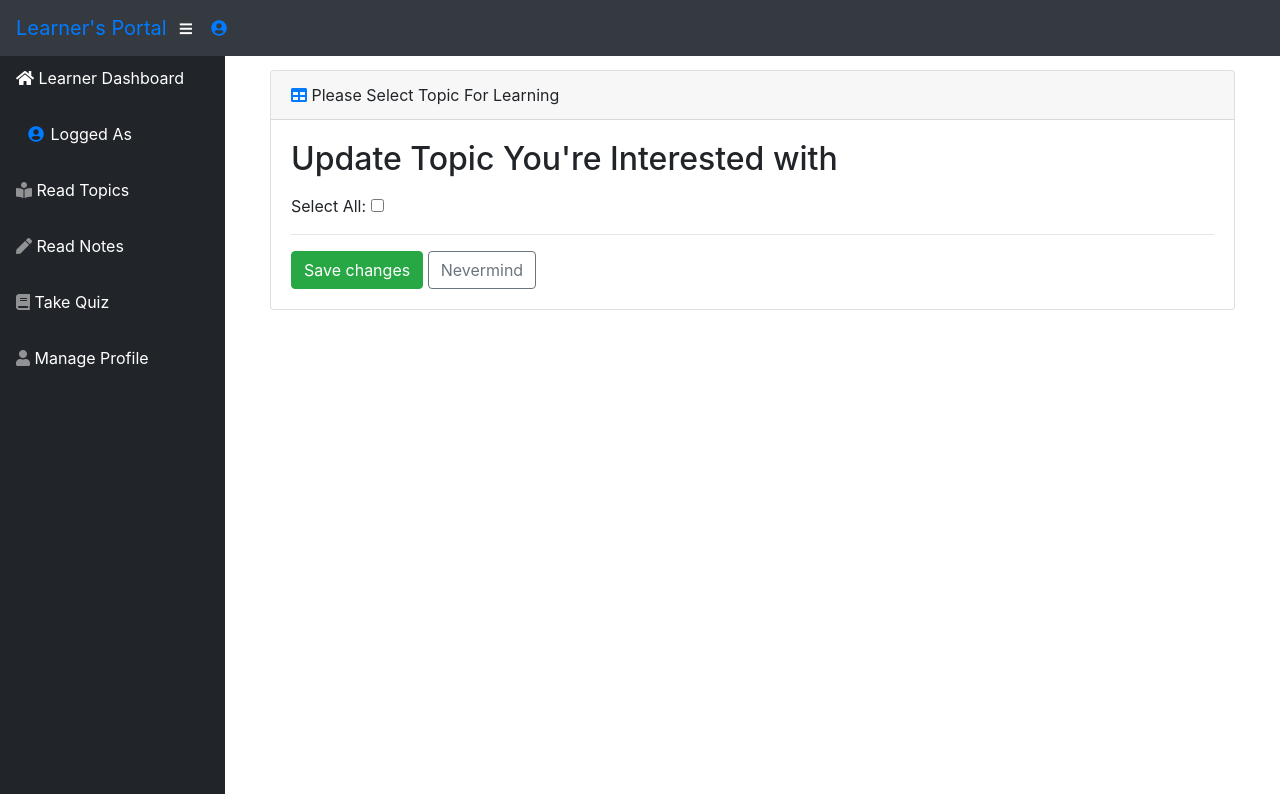
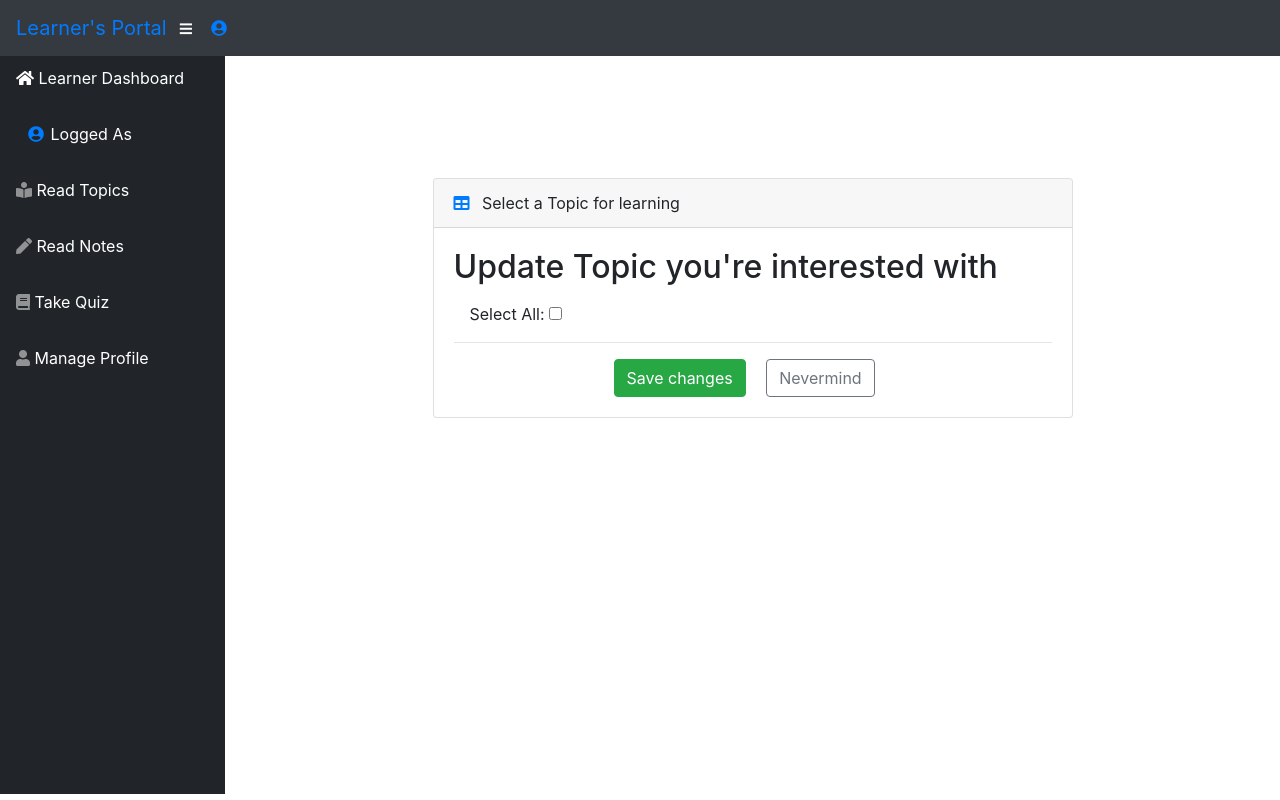
Before and after one commit to KnightDeluxe12/Python-E-Learning-System, a Django app: template elearn/templates/dashboard/learner/interests_form.html in a window 1280 px wide. Run offline with Django 3.2, Linux system fonts and the light colour scheme; the template is opened without the code that fills it: values that come from a table or form of the project are taken from there, others are empty; tables that the repository leaves empty hold one stand-in row (values such as "Sample post"); some libraries are stand-ins or nearby versions.

Commit message:
Updated bootstrap design of interest_form.html aka Interest Update

```diff
--- a/elearn/templates/dashboard/learner/interests_form.html
+++ b/elearn/templates/dashboard/learner/interests_form.html
@@ -1,14 +1,9 @@
 {% extends 'dashboard/learner/base.html' %}
 {% load static %} {% load crispy_forms_filters %} {% load crispy_forms_tags %} {% block body %}
   <div class="container-fluid">
-  <div class="row">
-    <div class="col-12 mb-3">
-      <div class="col-12 mb-3">
-        <div id="content-wrapper" style="padding-top: 20px">
-          <div class="container-fluid">
-            <div class="card mb-3">
+    <div class="card mx-auto" style="width: 40rem;margin-top: 8rem;">
       <div class="card-header">
-                <i class="fas fa-table text-primary"></i> Please Select Topic For Learning
+        <i class="fas fa-table text-primary mr-2"></i> Select a Topic for learning
       </div>
       <div class="card-body">
           {% for message in messages %}
@@ -16,20 +11,15 @@
           {{ message }}
               </div>
           {% endfor %}
-                  <h2 class="mb-3">Update Topic You're Interested with</h2>
-                    <span>Select All:</span> <input type="checkbox" id="selectAll">
+          <h2 class="mb-3">Update Topic you're interested with</h2>
+            <span class="ml-3">Select All:</span> <input type="checkbox" id="selectAll">
             <hr>
-                <form method="post" novalidate>
+        <form class="ml-5" method="post" novalidate>
             {% csrf_token %}
             {{ form|crispy }}
-                  <button type="submit" class="btn btn-success">Save changes</button>
-                  <a href="{% url 'learner' %}" class="btn btn-outline-secondary">Nevermind</a>
+          <button type="submit" class="btn btn-success" style="margin-left: 7rem;">Save changes</button>
+          <a href="{% url 'learner' %}" class="ml-3 btn btn-outline-secondary">Nevermind</a>
         </form>
-              </div>
-            </div>
-          </div>
-        </div>
-      </div>
       </div>
     </div>
   </div>
```
Lines whose indentation alone changed are shown as unchanged.
